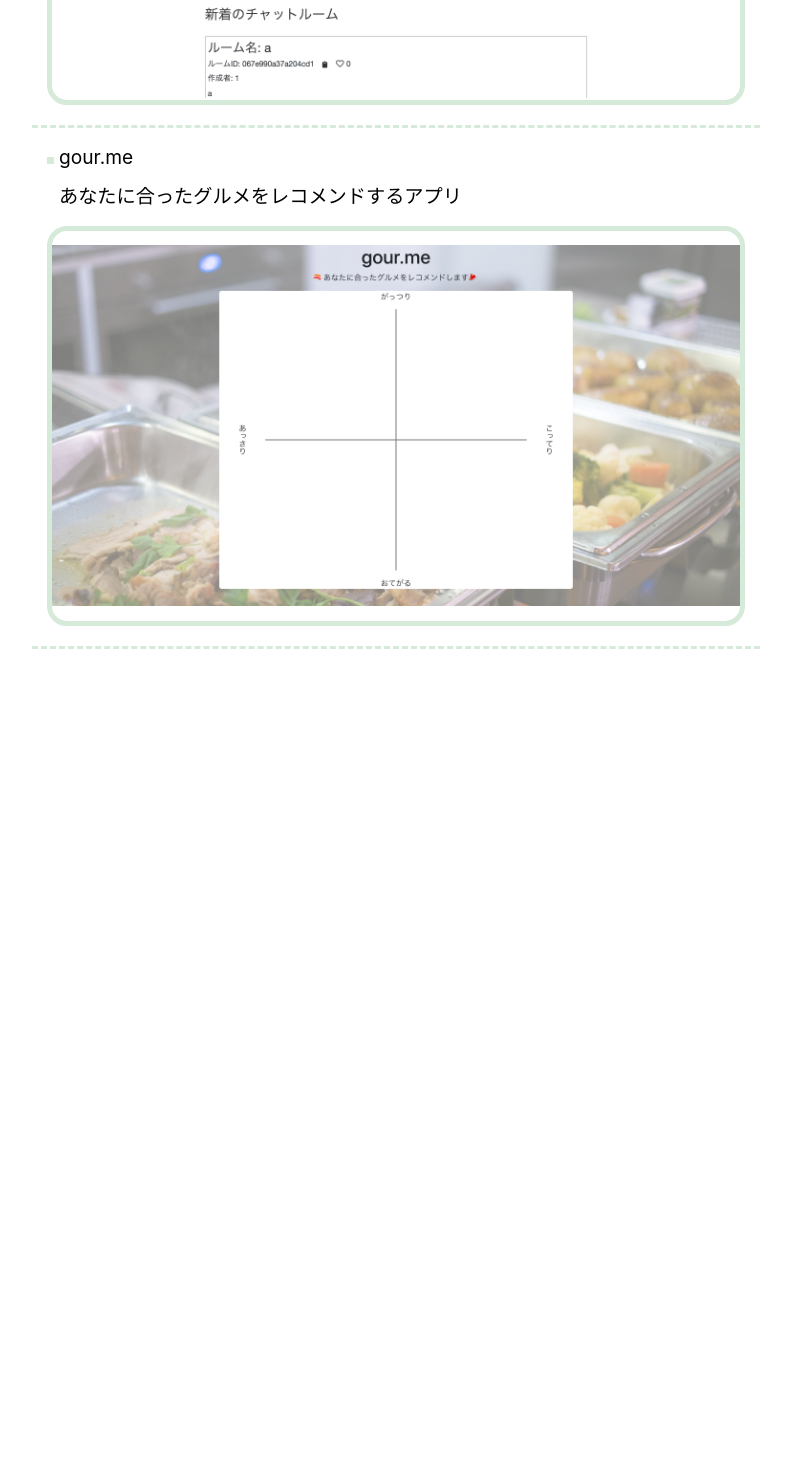
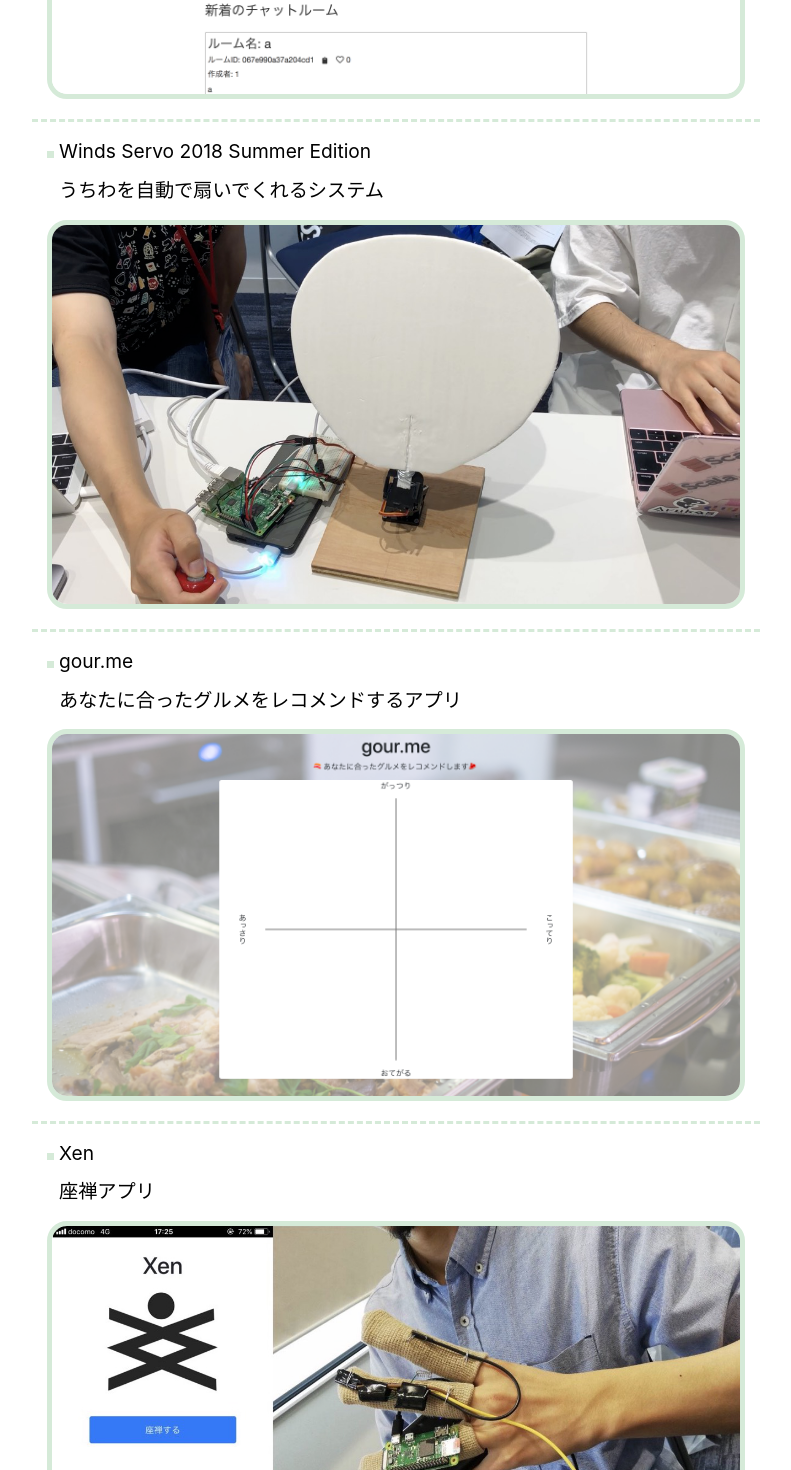
Before and after one commit to takashi0602/old-portfolio, a Nuxt app: page /product in a window 1280 px wide. Shown: the part 1060-2530 px from the top of the page, without its empty margins (244-1035 px from the left). Before the commit the page ends 1724 px from the top, so only its background shows below. Built offline with nearby package versions, Linux system fonts and the light colour scheme.

Commit message:
作品の追加

```diff
--- a/components/productList.vue
+++ b/components/productList.vue
@@ -5,7 +5,7 @@
         <div class="c-product__name">{{ item.name }}</div>
         <div class="c-product__detail">{{ item.detail }}</div>
         <a :href="item.url" class="c-product__link" target="_blank">
-          <div class="c-product__img c-image" :style="`background-image: url(${item.img})`" ></div>
+          <img :src="item.img" class="c-product__img c-image">
         </a>
       </div>
     </div>
@@ -53,16 +53,11 @@ export default {
     cursor: pointer;
   }
   &__img {
-    width: 75%;
-    height: 200px;
+    width: 100%;
     background-position: center center;
     border: 5px solid $green;
     border-radius: 20px;
     margin: 0 auto 20px auto;
-    @include desktop() {
-      width: 100%;
-      height: 400px;
-    }
   }
 }
 </style>
--- a/pages/product/index.vue
+++ b/pages/product/index.vue
@@ -12,6 +12,8 @@ import productList from "~/components/productList"
 import bookshelf from "~/assets/images/bookshelf.png"
 import chatMammoth from "~/assets/images/chat-mammoth.png"
 import gourMe from "~/assets/images/gour-me.png"
+import windsServo2018 from "~/assets/images/winds-servo-2018.png"
+import xen from "~/assets/images/xen.png"
 
 export default {
   layouts: "default",
@@ -34,10 +36,22 @@ export default {
           url: "https://chat-mammoth.herokuapp.com/"
         },
         {
+          name: "Winds Servo 2018 Summer Edition",
+          detail: "うちわを自動で扇いでくれるシステム",
+          img: windsServo2018,
+          url: "https://github.com/tyokinuhata/winds-servo"
+        },
+        {
           name: "gour.me",
           detail: "あなたに合ったグルメをレコメンドするアプリ",
           img: gourMe,
           url: "https://trusting-wescoff-c50237.netlify.com/"
+        },
+        {
+          name: "Xen",
+          detail: "座禅アプリ",
+          img: xen,
+          url: "https://tyokinuhata.github.io/xen/"
         }
       ]
     }
```
Also changed, not shown: assets/images/winds-servo-2018.png (added), assets/images/xen.png (added).
